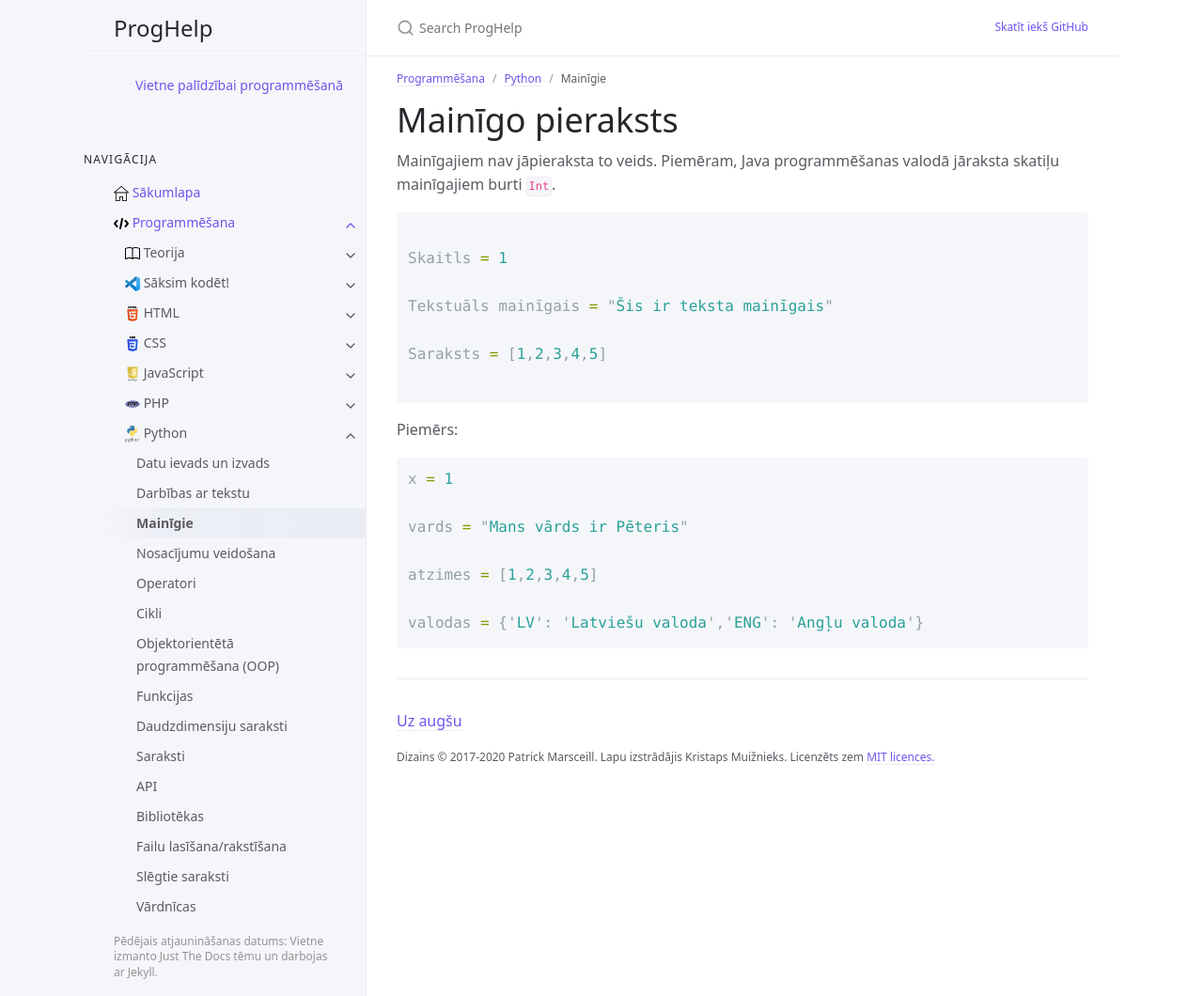
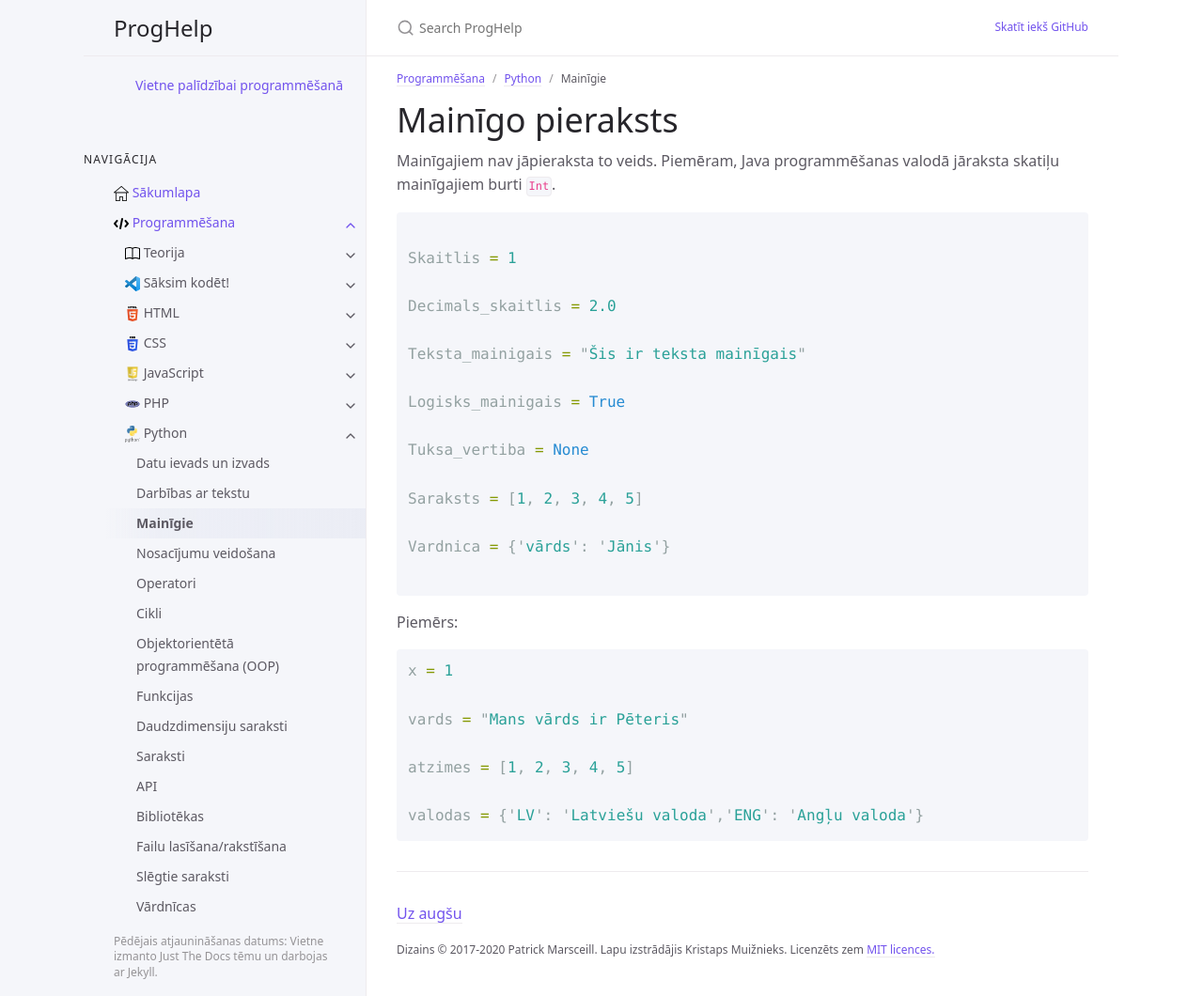
Before and after one commit to krmu/progr, a Jekyll site: the page built from programmesana/python/mainigie.md, in a window 1280 px wide and 1060 px high. Shown: the whole window at 94% size. Built offline with Jekyll 4.4.1, drawn with Linux system fonts in a browser that asks for light colours.

```diff
--- a/programmesana/python/mainigie.md
+++ b/programmesana/python/mainigie.md
@@ -12,11 +12,19 @@ Mainīgajiem nav jāpieraksta to veids. Piemēram, Java programmēšanas valodā
 
 ~~~python
 
-Skaitls = 1
+Skaitlis = 1
 
-Tekstuāls mainīgais = "Šis ir teksta mainīgais"
+Decimals_skaitlis = 2.0
 
-Saraksts = [1,2,3,4,5]
+Teksta_mainigais = "Šis ir teksta mainīgais"
+
+Logisks_mainigais = True
+
+Tuksa_vertiba = None
+
+Saraksts = [1, 2, 3, 4, 5]
+
+Vardnica = {'vārds': 'Jānis'}
 
 ~~~
 
@@ -27,7 +35,7 @@ x = 1
 
 vards = "Mans vārds ir Pēteris"
 
-atzimes = [1,2,3,4,5]
+atzimes = [1, 2, 3, 4, 5]
 
 valodas = {'LV': 'Latviešu valoda','ENG': 'Angļu valoda'}
 ~~~
```
Also changed, not shown: classroom/classroom.md (added, +24 -0 lines), media/classroom.png (added).
